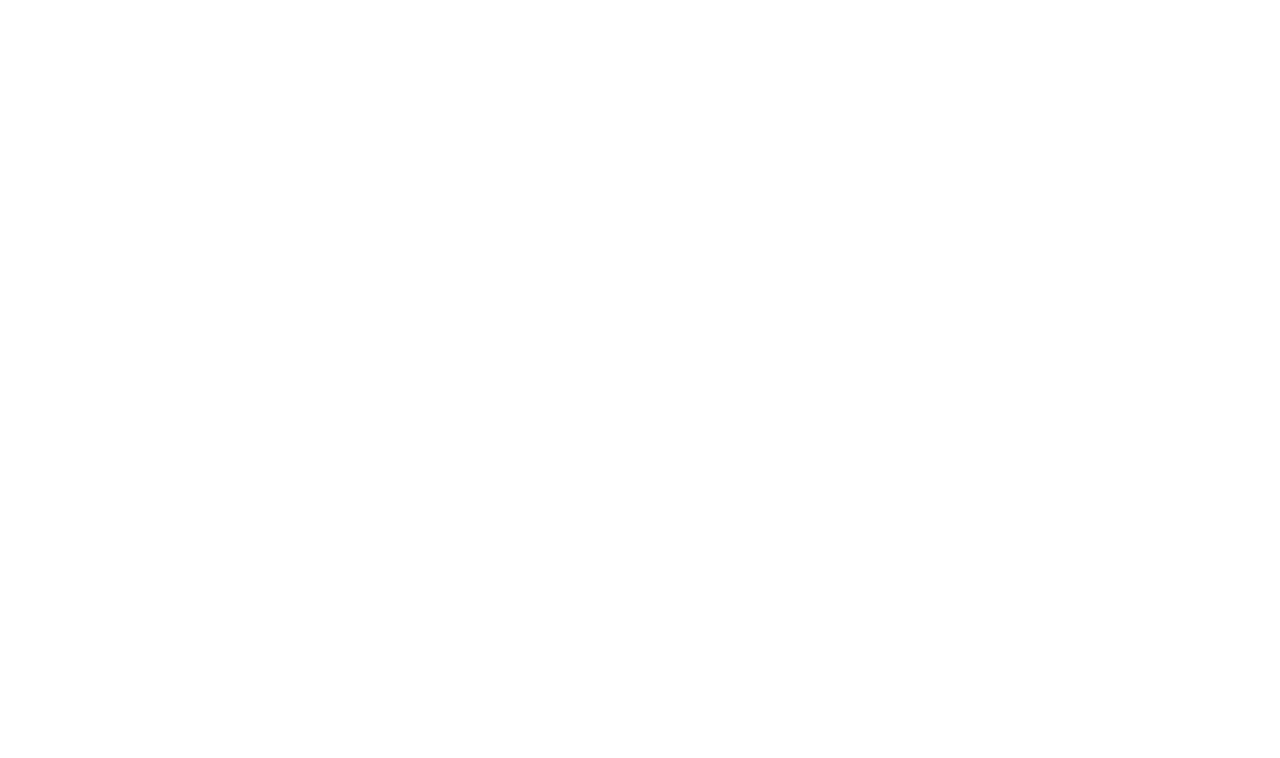
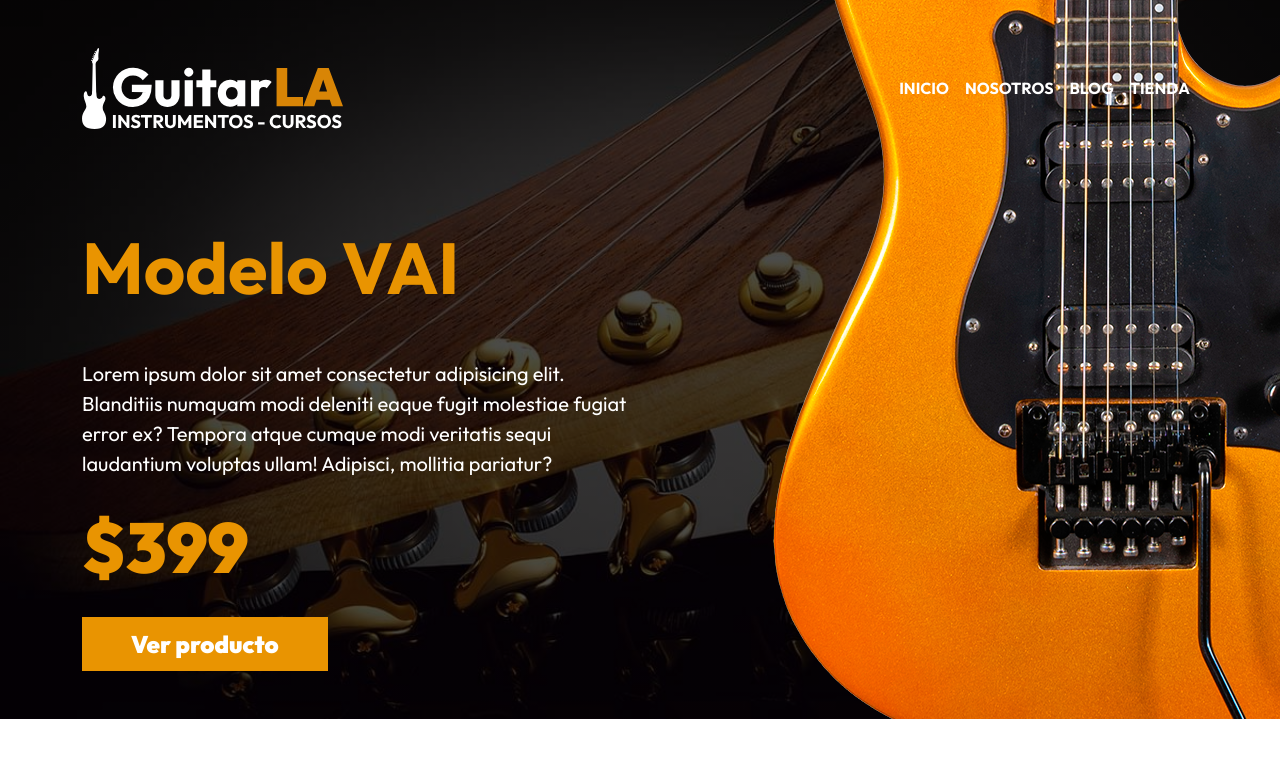
Before and after one commit to joelcascar/Proyecto-GuitarLa-Bootstrap, a website: page index.html in a window 1280 px wide. Drawn offline with Linux system fonts and the light colour scheme.

Commit message:
header finalizado

```diff
--- a/index.html
+++ b/index.html
@@ -12,5 +12,35 @@
 </head>
 <body>
 
+    <!-- Sección header -->
+
+    <header class="py-5 header">
+        <div class="container-xl">
+            <div class="row justify-content-center justify-content-md-between">
+                <div class=" col-8 col-md-3">
+                    <a href="index.html">
+                        <img class="img-fluid" src="build/img/logo.svg" alt="imagen logo">
+                    </a>
+                </div>
+                <nav class="col-md-6 d-flex flex-column align-items-center flex-md-row justify-content-md-end mt-5 mt-md-0 navegacion">
+                    <a class="d-block px-2 py-1 fs-6 fw-bold text-uppercase" href="index.html">Inicio</a>
+                    <a class="d-block px-2 py-1 fs-6 fw-bold text-uppercase" href="nosotros.html">Nosotros</a>
+                    <a class="d-block px-2 py-1 fs-6 fw-bold text-uppercase" href="blog.html">Blog</a>
+                    <a class="d-block px-2 py-1 fs-6 fw-bold text-uppercase" href="tienda.html">Tienda</a>
+                </nav>
+            </div> <!-- row -->
+
+            <div class="row mt-5">
+                <div class="col-md-6 text-center text-md-start pt-5">
+                    <h1 class="display-2 fw-bold">Modelo VAI</h1>
+                    <p class="mt-5 fs-5 text-white">Lorem ipsum dolor sit amet consectetur adipisicing elit. Blanditiis numquam modi deleniti eaque fugit molestiae fugiat error ex? Tempora atque cumque modi veritatis sequi laudantium voluptas ullam! Adipisci, mollitia pariatur?</p>
+                    <p class="text-primary fs-1 fw-black">$399</p>
+                    <a class="btn fs-4 bg-primary text-white py-2 px-5" href="producto.html">Ver producto</a>
+                </div>
+            </div>
+        </div>
+
+        <img class="header-guitarra" src="build/img/header_guitarra.png" alt="Omagen header">
+    </header>
 </body>
 </html>
--- a/src/scss/_custom.scss
+++ b/src/scss/_custom.scss
@@ -2,6 +2,36 @@ $negro: #262626;
 $blanco: #FFF;
 $naranja: #e99401;
 
+// colores
+$primary: $naranja;
+$white: $blanco;
+$dark: $negro;
+
+// Tipografia
+$fuente-headings: 'Outfit', sans-serif;
+$fuente-textos: 'Outfit', sans-serif;
+
+$font-family-base: $fuente-textos;
+$headings-font-family: $fuente-headings;
+$headings-font-weight: 900;
+$h1-font-size: 4.4rem;
+$h2-font-size: 3.6rem;
+$h3-font-size: 2.6rem;
+$headings-color: $primary;
+
+// botones
+$btn-font-weight: 900;
+$btn-border-radius: 0;
+
+// links
+$link-color: $white;
+$link-decoration: none;
+$link-hover-color: $white;
+
+
+.fw-black{
+    font-weight: 900;
+}
 
 // Importar Bootstrap
 @import '../../node_modules/bootstrap/scss/bootstrap.scss';
--- a/src/scss/app.scss
+++ b/src/scss/app.scss
@@ -1 +1,2 @@
+@use 'base';
 @use 'ui';
--- /dev/null
+++ b/src/scss/base/_animaciones.scss
@@ -0,0 +1,15 @@
+@keyframes animarImagen{
+    0%{
+        opacity: 0;
+        transform: translateX(-10rem);
+    }
+
+    50%{
+        opacity: 0;
+    }
+
+    100%{
+        opacity: 1;
+        transform: translateX(0);
+    }
+}
--- /dev/null
+++ b/src/scss/base/_index.scss
@@ -0,0 +1,2 @@
+@forward 'mixins';
+@forward 'animaciones';
--- /dev/null
+++ b/src/scss/base/_mixins.scss
@@ -0,0 +1,5 @@
+@mixin background-image($url){
+    background-image: linear-gradient(to right, rgb(0 0 0 / .7), rgb(0 0 0 / .7)), url($url);
+    background-position: 50%;
+    background-size: cover;
+}
--- /dev/null
+++ b/src/scss/ui/_header.scss
@@ -0,0 +1,34 @@
+@use '../custom' as *;
+@use "base/mixins" as m;
+@use 'base/animaciones' as *;
+
+.header{
+    @include m.background-image('../img/header.jpg');
+    position: relative;
+
+    .header-guitarra{
+
+
+        display: none;
+
+        @include media-breakpoint-up(lg){
+            display: block;
+            position: absolute;
+            right: 0;
+            bottom: 0;
+            z-index: 0;
+            // animation: duration timing-function delay iteration-count name
+            animation: 1s ease-in 0s 1 animarImagen;
+        }
+    }
+}
+
+.navegacion {
+
+    z-index: 1;
+    a{
+        &:hover{
+            background-color: $primary;
+        }
+    }
+}
--- a/src/scss/ui/_index.scss
+++ b/src/scss/ui/_index.scss
@@ -0,0 +1 @@
+@forward 'header';
```
Also changed, not shown: build/css/app.css.
